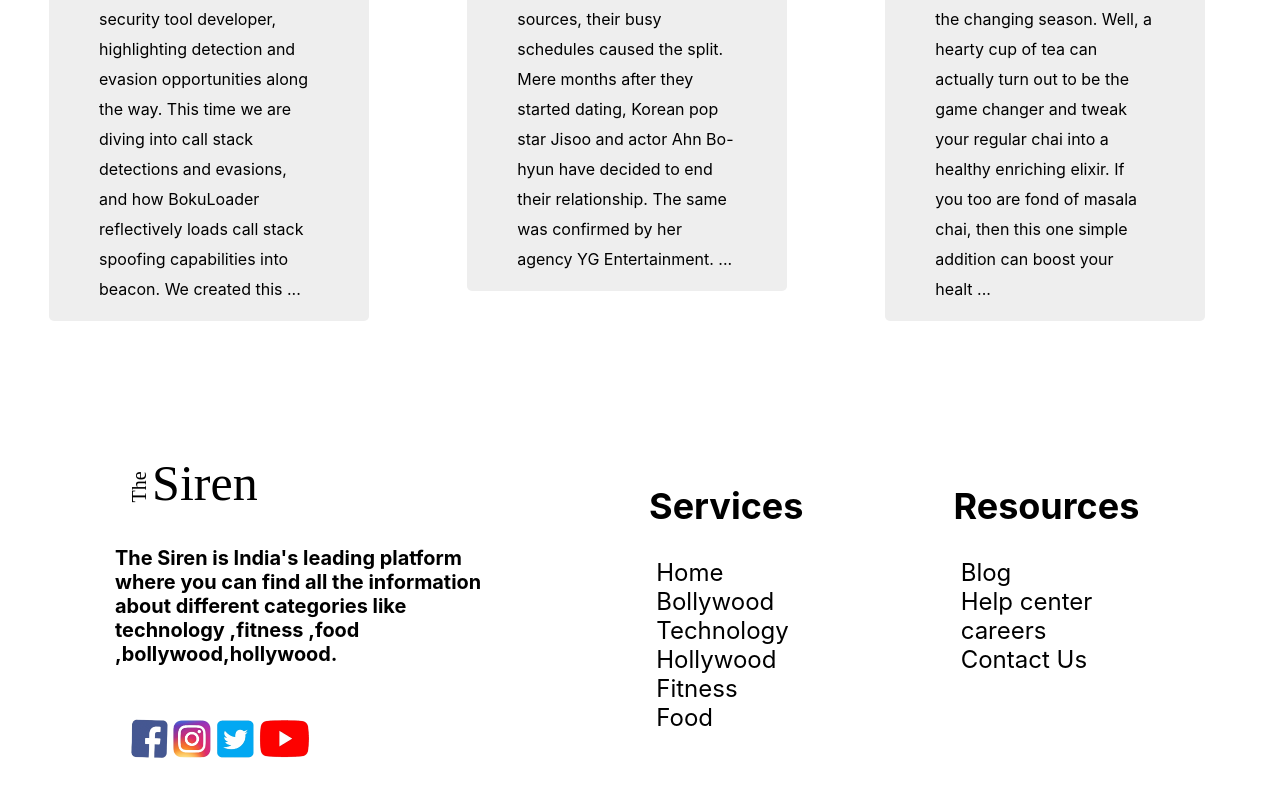
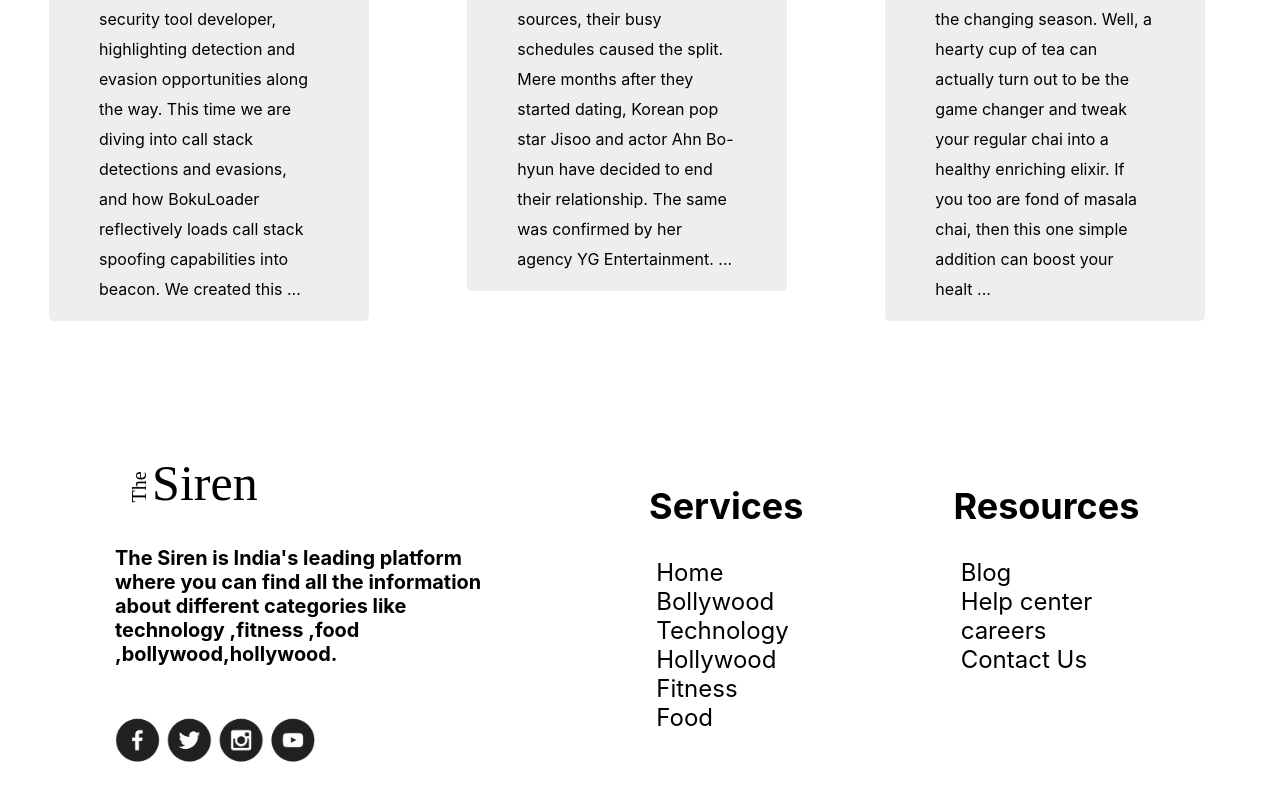
Before and after one commit to pankajkulsange/React-Blog-Project, a React (Create React App) app: page / in a window 1280 px wide. Shown: the part 5495-6295 px from the top of the page. Built offline with nearby package versions, Linux system fonts and the light colour scheme.

Commit message:
added social media icon

```diff
--- a/src/Components/Footer.js
+++ b/src/Components/Footer.js
@@ -1,6 +1,6 @@
 import React from "react";
 import { Link } from "react-router-dom";
-import socialMediaIcon2 from "./assets/socialMediaIcon2.png";
+import usericonimg from "./assets/user-icon-img.png";
 const Footer = () => {
   return (
     <div className="footer_container">
@@ -16,7 +16,7 @@ const Footer = () => {
           <div id="socialTemp">
             <img
               id="footerSocial"
-              src={socialMediaIcon2}
+              src={usericonimg}
               alt="not found"
               width="200px"
             />
--- a/src/Components/Pages/DynamicComp.js
+++ b/src/Components/Pages/DynamicComp.js
@@ -3,7 +3,7 @@ import { Link } from "react-router-dom";
 import rythm from "../assets/rythm.svg";
 import share from "../assets/share.svg";
 import User from "../assets/User.png";
-import socialMediaIcon2 from "../assets/socialMediaIcon2.png";
+import usericonimg from "../assets/user-icon-img.png";
 import { Store } from "../DataStore";
 import { useContext } from "react";
 import { useLocation } from "react-router-dom";
@@ -59,12 +59,7 @@ const DynamicComp = () => {
             <b>Pankaj</b>
             <p>October 23 2023</p>
           </span>
-          <img
-            id="box-icon"
-            src={socialMediaIcon2}
-            alt="not found"
-            height="60px"
-          />
+          <img id="box-icon" src={usericonimg} alt="not found" height="60px" />
         </div>
         <div className="dynamic_img">
           <img id="dynamic_img" src={updatedData[0].image} alt="not found" />
```
Also changed, not shown: src/Components/assets/user-icon-img.png (added).
